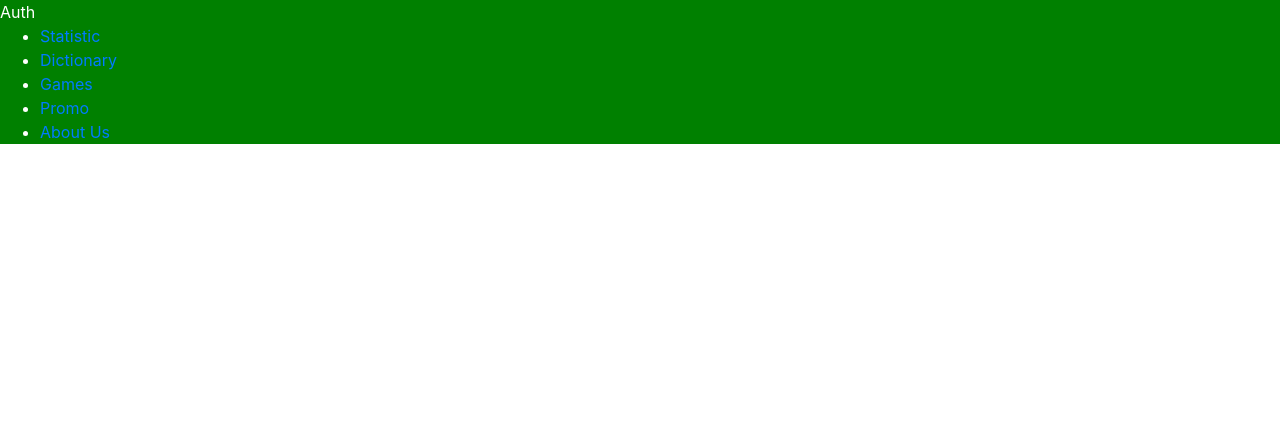
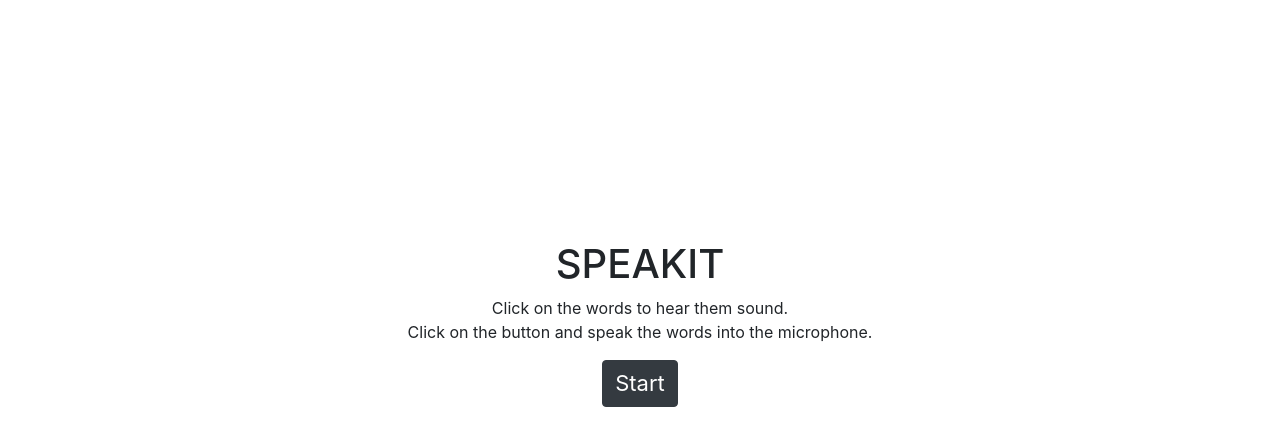
Before and after one commit to Yan-Black/RS-Lang, a React app: page /SpeakIt in a window 1280 px wide. Shown: the top 446 px of the page. Built offline with nearby package versions, Linux system fonts and the light colour scheme.

Commit message:
feat: add start window

```diff
--- /dev/null
+++ b/src/components/Games/SpeakIt/Game/index.tsx
@@ -0,0 +1,17 @@
+import * as React from 'react';
+import './index.scss';
+import {
+  Container, Col, Row,
+} from 'react-bootstrap';
+
+function Game() {
+  return (
+    <Container fluid>
+      <Row>
+        <Col>SpeakIt </Col>
+      </Row>
+    </Container>
+  );
+}
+
+export default Game;
--- /dev/null
+++ b/src/components/Games/SpeakIt/index.scss
@@ -0,0 +1,11 @@
+.intro {
+  height: 100vh;
+  // background-image: url('./bg.jpg');
+
+  .title{
+    font-size: 40px;
+  }
+  .intro-btn {
+    font-size: 22px;
+  }
+}
--- a/src/components/Games/SpeakIt/index.tsx
+++ b/src/components/Games/SpeakIt/index.tsx
@@ -1,8 +1,40 @@
 import * as React from 'react';
+import {
+  Container, Col, Row, Button,
+} from 'react-bootstrap';
+import './index.scss';
+import { useState } from 'react';
+import Game from './Game';
 
 function SpeakIt() {
+  const [game, setGame] = useState(false);
+
   return (
-    <div />
+    <div>
+      { game
+        ? (<Game />)
+        : (
+          <Container className="text-center intro" fluid>
+            <Row style={{ position: 'relative', top: '30%' }}>
+              <Col>
+                <h2 className="title">SPEAKIT</h2>
+                <p className="intro-text">
+                  Click on the words to hear them sound.
+                  <br />
+                  Click on the button and speak the words into the microphone.
+                </p>
+                <Button
+                  variant="dark"
+                  className="intro-btn"
+                  onClick={() => setGame(true)}
+                >
+                  Start
+                </Button>
+              </Col>
+            </Row>
+          </Container>
+        )}
+    </div>
   );
 }
 
--- a/src/index.tsx
+++ b/src/index.tsx
@@ -2,12 +2,14 @@ import * as React from 'react';
 import { Provider } from 'react-redux';
 import * as ReactDOM from 'react-dom';
 
-import App from 'components/App';
+// import App from 'components/App';
 import store from 'store';
+import SpeakIt from 'components/Games/SpeakIt';
 
 const Index = () => (
   <Provider store={store}>
-    <App />
+    {/* <App /> */}
+    <SpeakIt />
   </Provider>
 );
 
```
Also changed, not shown: src/components/Games/SpeakIt/Game/index.scss (added).
